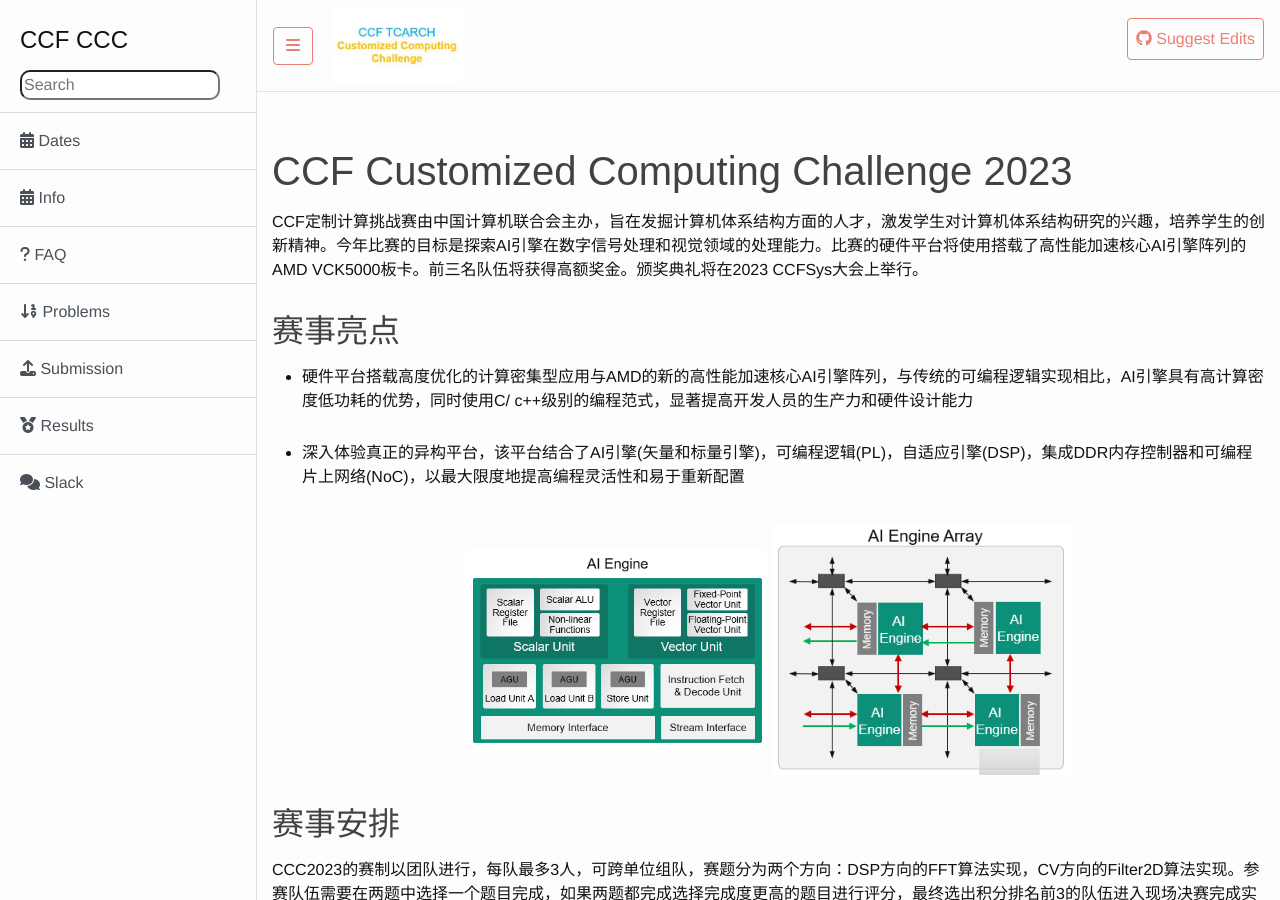
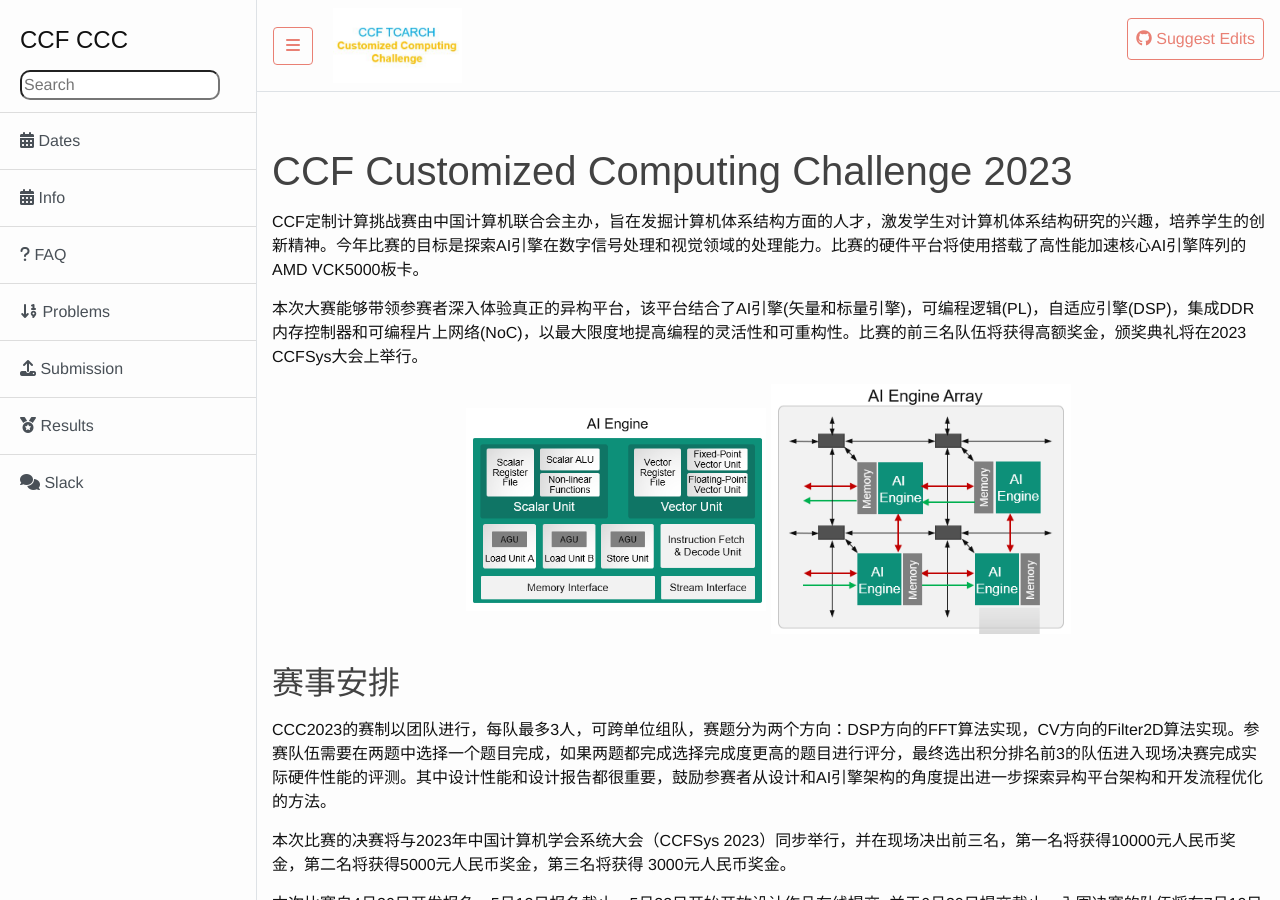
Before and after one commit to CCF-CCC/2023, a Jekyll site: the page built from index.md, in a window 1280 px wide and 900 px high. Built offline with Jekyll 4.4.1, drawn with Linux system fonts in a browser that asks for light colours; nearby versions of some CDN libraries; some web fonts are replaced.

Commit message:
update logo link

```diff
--- a/_layouts/default.html
+++ b/_layouts/default.html
@@ -19,7 +19,7 @@
           <i class="fas fa-bars"></i>
         </button>
 
-        <a href="https://github.com/CCF-CCC/"><img href="CCF.com" src="{% link media/CCC-Logo.jpg %}" height="75"
+        <a href="https://ccf-ccc.github.io/2023/"><img href="CCF.com" src="{% link media/CCC-Logo.jpg %}" height="75"
             class="title_img"></a>
         <a href="{% link index.md %}" class="navbar-brand mb-0 h1 page-title-bar text-center mx-auto"
           id="page-title-bar"> {{
--- a/index.md
+++ b/index.md
@@ -6,13 +6,9 @@
 
 #  {{ site.class_name}}
 
-CCF定制计算挑战赛由中国计算机联合会主办，旨在发掘计算机体系结构方面的人才，激发学生对计算机体系结构研究的兴趣，培养学生的创新精神。今年比赛的目标是探索AI引擎在数字信号处理和视觉领域的处理能力。比赛的硬件平台将使用搭载了高性能加速核心AI引擎阵列的AMD VCK5000板卡。前三名队伍将获得高额奖金。颁奖典礼将在2023 CCFSys大会上举行。
+CCF定制计算挑战赛由中国计算机联合会主办，旨在发掘计算机体系结构方面的人才，激发学生对计算机体系结构研究的兴趣，培养学生的创新精神。今年比赛的目标是探索AI引擎在数字信号处理和视觉领域的处理能力。比赛的硬件平台将使用搭载了高性能加速核心AI引擎阵列的AMD VCK5000板卡。
 
-## 赛事亮点
-
-* 硬件平台搭载高度优化的计算密集型应用与AMD的新的高性能加速核心AI引擎阵列，与传统的可编程逻辑实现相比，AI引擎具有高计算密度低功耗的优势，同时使用C/ c++级别的编程范式，显著提高开发人员的生产力和硬件设计能力
-
-* 深入体验真正的异构平台，该平台结合了AI引擎(矢量和标量引擎)，可编程逻辑(PL)，自适应引擎(DSP)，集成DDR内存控制器和可编程片上网络(NoC)，以最大限度地提高编程灵活性和易于重新配置
+本次大赛能够带领参赛者深入体验真正的异构平台，该平台结合了AI引擎(矢量和标量引擎)，可编程逻辑(PL)，自适应引擎(DSP)，集成DDR内存控制器和可编程片上网络(NoC)，以最大限度地提高编程的灵活性和可重构性。比赛的前三名队伍将获得高额奖金，颁奖典礼将在2023 CCFSys大会上举行。
 
 <p align="middle">
     <img src="{% link media/AIE1.png %}" width="300" class="center">
```
Also changed, not shown: 9 other files.
